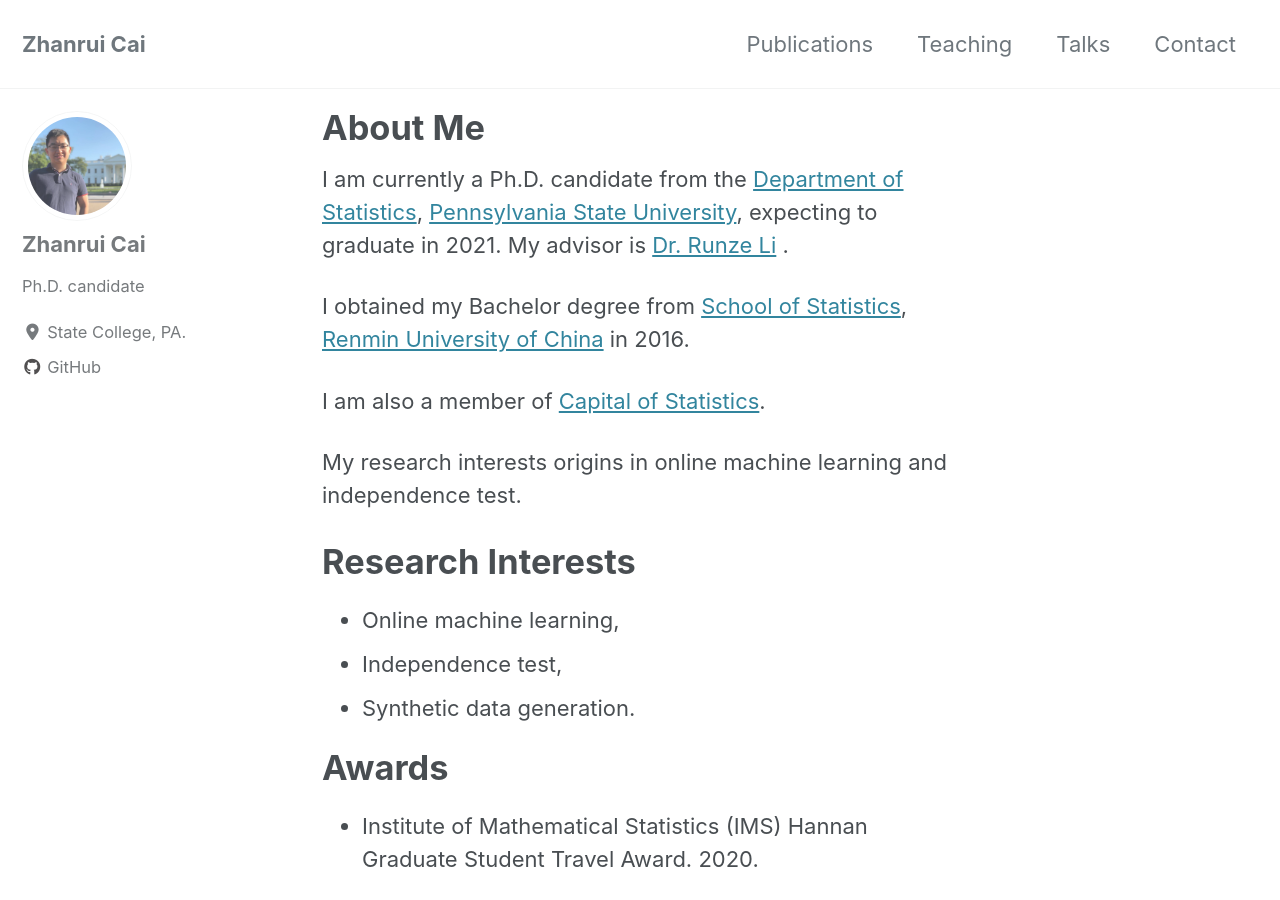
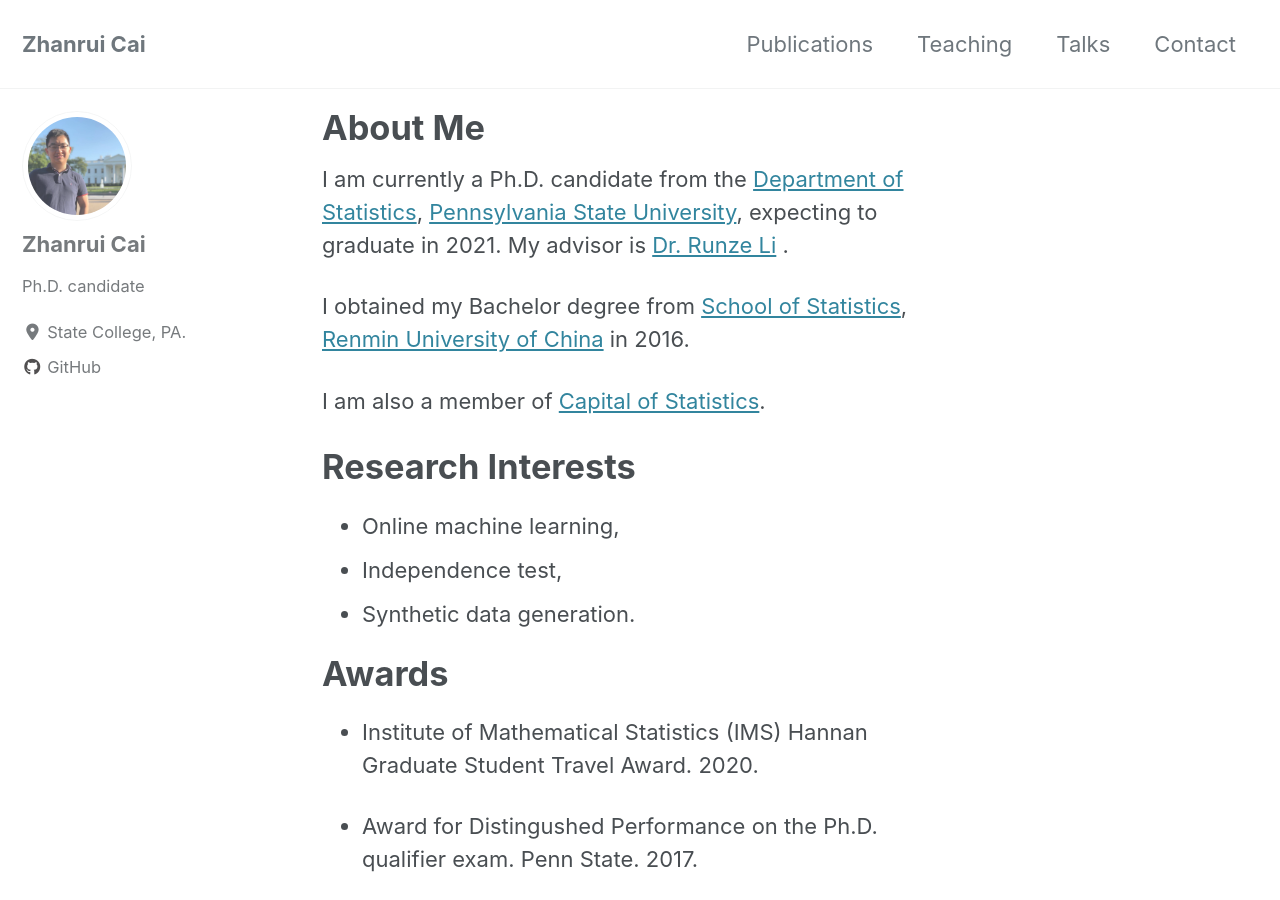
Before and after one commit to zhanruicai/zhanruicai.github.io, a Jekyll site: the page built from index.md, in a window 1280 px wide and 900 px high. Built offline with Jekyll 4.4.1, drawn with Linux system fonts in a browser that asks for light colours; cached includes are drawn as plain includes; nearby versions of some CDN libraries.

Commit message:
add award

```diff
--- a/index.md
+++ b/index.md
@@ -15,8 +15,6 @@
 
 I am also a member of [Capital of Statistics](https://cosx.org/).
 
-My research interests origins in online machine learning and independence test.
-
 # Research Interests
 
 - Online machine learning,
```
